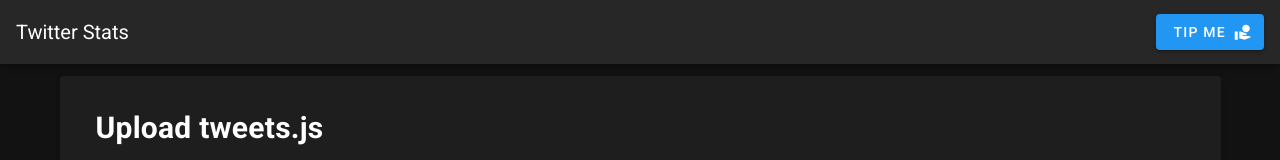
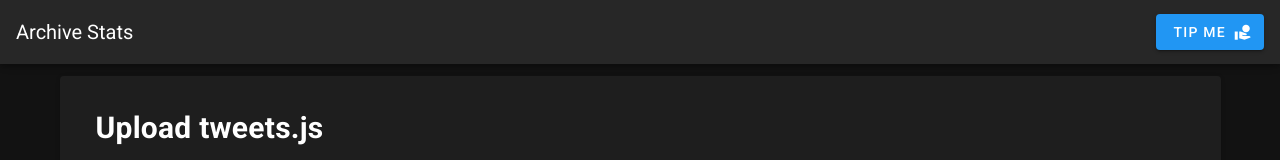
Before and after one commit to nathanielastudillo/twitter-stats, a Nuxt app: page / in a window 1280 px wide. Shown: the top 160 px of the page. Built offline with nearby package versions, Linux system fonts and the light colour scheme.

Commit message:
changed header to archiev stats

```diff
--- a/layouts/default.vue
+++ b/layouts/default.vue
@@ -70,7 +70,7 @@ export default {
       miniVariant: false,
       right: true,
       rightDrawer: false,
-      title: 'Twitter Stats'
+      title: 'Archive Stats'
     }
   }
 }
```
